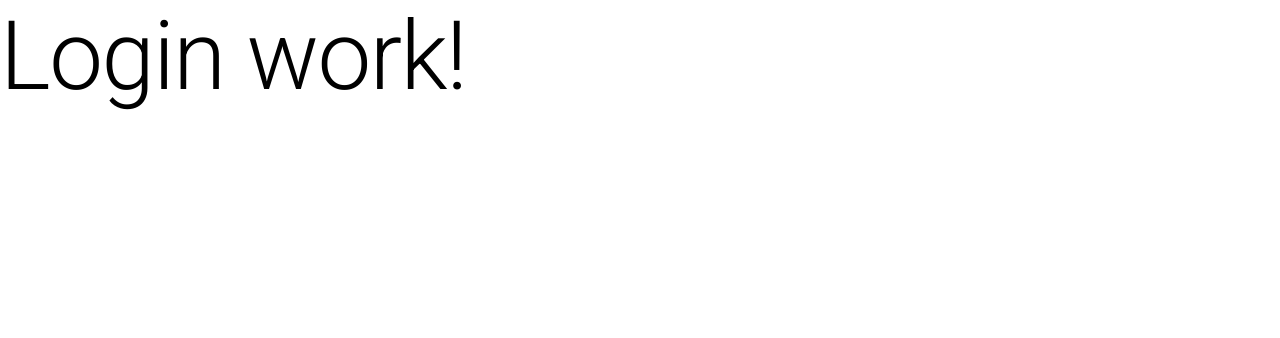
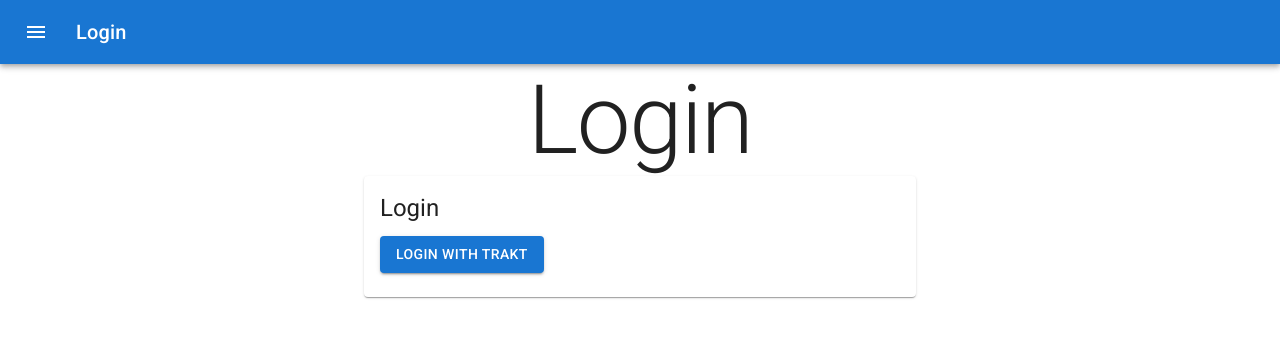
Before and after one commit to PieroBay/nextjs-movies, a Next.js app: page /login in a window 1280 px wide. Shown: the top 338 px of the page. Built offline with nearby package versions, Linux system fonts and the light colour scheme.

Commit message:
feat(login): init login

```diff
--- a/pages/_app.tsx
+++ b/pages/_app.tsx
@@ -1,8 +1,12 @@
-import '../styles/globals.css'
-import type { AppProps } from 'next/app'
+import CssBaseline from '@mui/material/CssBaseline';
+import type { AppProps } from 'next/app';
+import '../styles/globals.css';
 
 function MyApp({ Component, pageProps }: AppProps) {
-  return <Component {...pageProps} />
+  return <>
+    <CssBaseline />
+    <Component {...pageProps} />
+  </>
 }
 
 export default MyApp
--- /dev/null
+++ b/pages/components/card.tsx
@@ -0,0 +1,22 @@
+import Card from '@mui/material/Card';
+import CardContent from '@mui/material/CardContent';
+import Typography from '@mui/material/Typography';
+import * as React from 'react';
+
+export default function BasicCard(props: any) {
+  return (
+    <Card sx={{ minWidth: 275 }}>
+      <CardContent>
+        <Typography variant="h5" component="div">
+          { props.title }
+        </Typography>
+        <Typography sx={{ mb: 1.5 }} color="text.secondary">
+        { props.subtitle }
+        </Typography>
+        <Typography variant="body2">
+          { props.content }
+        </Typography>
+      </CardContent>
+    </Card>
+  );
+}
--- /dev/null
+++ b/pages/components/navbar.tsx
@@ -0,0 +1,30 @@
+import MenuIcon from '@mui/icons-material/Menu';
+import AppBar from '@mui/material/AppBar';
+import Box from '@mui/material/Box';
+import IconButton from '@mui/material/IconButton';
+import Toolbar from '@mui/material/Toolbar';
+import Typography from '@mui/material/Typography';
+import * as React from 'react';
+
+export default function ButtonAppBar(props: any) {
+  return (
+    <Box sx={{ flexGrow: 1 }}>
+      <AppBar position="static">
+        <Toolbar>
+          <IconButton
+            size="large"
+            edge="start"
+            color="inherit"
+            aria-label="menu"
+            sx={{ mr: 2 }}
+          >
+            <MenuIcon />
+          </IconButton>
+          <Typography variant="h6" component="div" sx={{ flexGrow: 1 }}>
+          { props.title }
+          </Typography>
+        </Toolbar>
+      </AppBar>
+    </Box>
+  );
+}
--- a/pages/login/index.tsx
+++ b/pages/login/index.tsx
@@ -1,9 +1,22 @@
-import type {NextPage} from 'next'
-import {Typography} from "@mui/material";
+import { Button, Container, Typography } from "@mui/material";
+import type { NextPage } from 'next';
+import BasicCard from "../components/card";
+import ButtonAppBar from '../components/navbar';
+
+const linkTotraktOauth = () => {
+    const clientId = process.env.CLIENT_ID;
+    const redirectUri = process.env.REDIRECT_URI;
+    const linkToOauth = `https://trakt.tv/oauth/authorize?response_type=code&client_id=9b36d8c0db59eff5038aea7a417d73e69aea75b41aac771816d2ef1b3109cc2f&redirect_uri=http://localhost:3000`;
+    return <Button variant="contained" href={linkToOauth}>Login with Trakt</Button>
+}
 
 const Login: NextPage = () => {
     return <div>
-        <Typography variant="h1">Login work!</Typography>
+        <ButtonAppBar title="Login"/>
+        <Typography align="center" variant="h1">Login</Typography>
+        <Container maxWidth="sm">
+            <BasicCard title="Login" content={linkTotraktOauth()} />
+        </Container>
     </div>
 }
 
```
